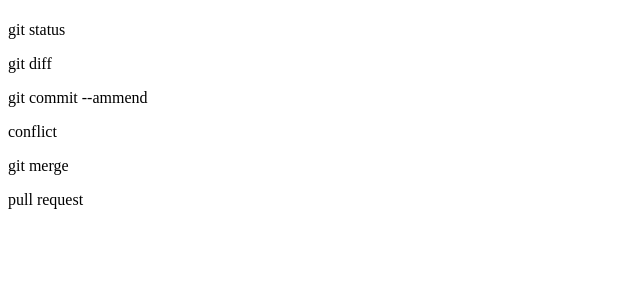
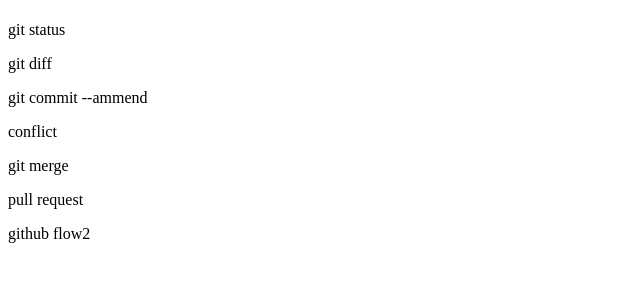
Before and after one commit to gittst1980/git_tutorial, a plain HTML site: page index.html in a window 1280 px wide. Shown: the part 54-336 px from the top of the page, without its empty margins (0-640 px from the left). Drawn offline with Linux system fonts and the light colour scheme.

Commit message:
github_flow

```diff
--- a/index.html
+++ b/index.html
@@ -5,3 +5,4 @@
 <p>conflict</p>
 <p>git merge</P>
 <p>pull request</P>
+<p>github flow2</P>
```
